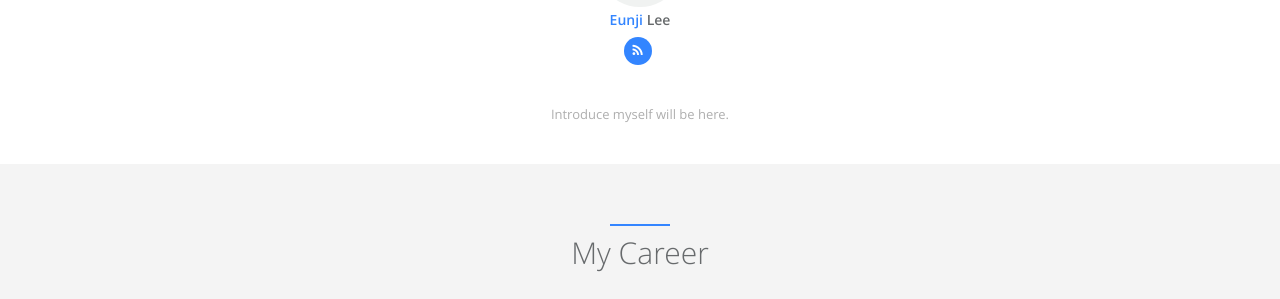
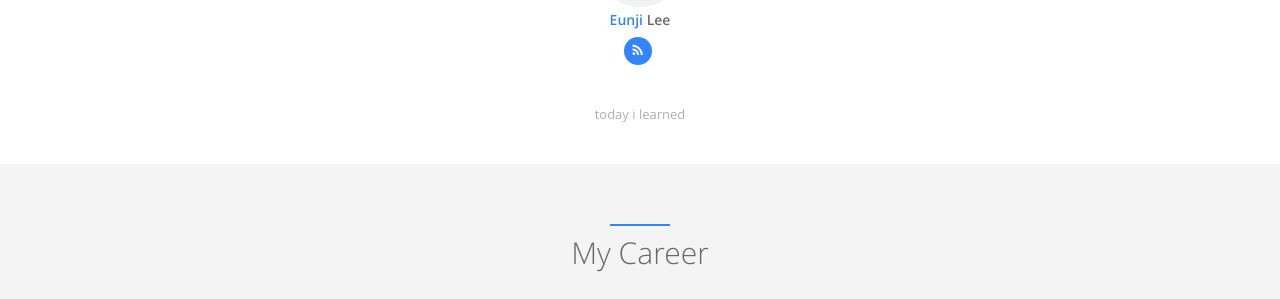
Before and after one commit to tildev/backup-tildev.github.io, a Jekyll site: the page built from index.html, in a window 1280 px wide and 900 px high, scrolled down 600 px. Shown: the part 155-454 px from the top of the window. Built offline with Jekyll 4.4.1, drawn with Linux system fonts in a browser that asks for light colours.

Commit message:
desc 수정

```diff
--- a/_config.yml
+++ b/_config.yml
@@ -28,7 +28,7 @@ author:  # change following line to your infomation.
   skill_icon2:
     - name: fa-cloud
     - name: fa-database
-  desc: Introduce myself will be here.  # Describe yourself.
+  desc: today i learned  # Describe yourself.
 
 # comment
 disqus:  # if you wanna comment feature, go to https://disqus.com/ to get your configuration; if not, comment following two lines.
```
